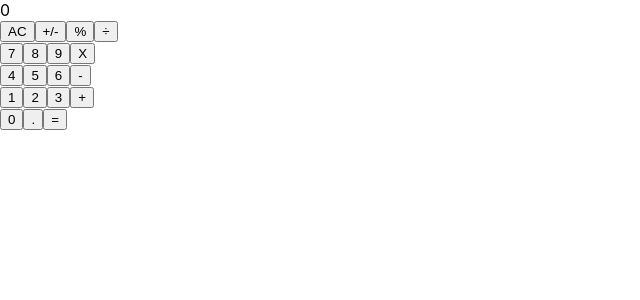
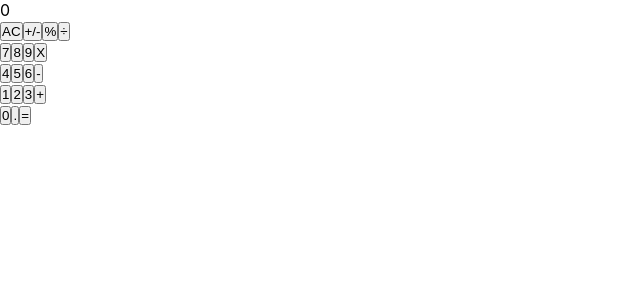
Before and after one commit to rammazzoti2000/calculator-react, a React (Create React App) app: page / in a window 1280 px wide. Shown: the top 300 px of the page, without its empty margins (0-640 px from the left). Built offline with nearby package versions, Linux system fonts and the light colour scheme.

Commit message:
Add styles folder structure with index.scss file

```diff
--- a/package.json
+++ b/package.json
@@ -7,6 +7,7 @@
     "@testing-library/react": "^9.3.2",
     "@testing-library/user-event": "^7.1.2",
     "big.js": "^5.2.2",
+    "node-sass": "^4.14.1",
     "prop-types": "^15.7.2",
     "react": "^16.13.1",
     "react-dom": "^16.13.1",
--- a/src/index.js
+++ b/src/index.js
@@ -1,6 +1,6 @@
 import React from 'react';
 import ReactDOM from 'react-dom';
 import App from './components/App';
-import './index.css';
+import './styles/index.scss';
 
 ReactDOM.render(<App />, document.getElementById('root'));
--- a/src/index.css
+++ b/src/styles/index.scss
@@ -1,5 +1,10 @@
+* {
+  box-sizing: border-box;
+  margin: 0;
+  padding: 0;
+}
+
 body {
-  margin: 0;
   font-family:
     -apple-system,
     BlinkMacSystemFont,
@@ -15,13 +20,3 @@ body {
   -webkit-font-smoothing: antialiased;
   -moz-osx-font-smoothing: grayscale;
 }
-
-code {
-  font-family:
-    source-code-pro,
-    Menlo,
-    Monaco,
-    Consolas,
-    'Courier New',
-    monospace;
-}
```
Also changed, not shown: 1 other file (tests, documents, lock files or other folders).
